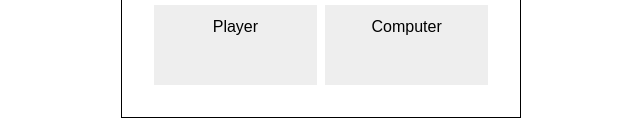
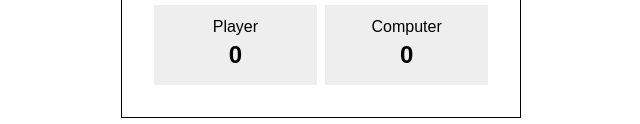
Before and after one commit to columk1/odin-rock-paper-scissors, a plain HTML site: page index.html in a window 1280 px wide. Shown: the part 454-578 px from the top of the page, 319-959 px from the left. Drawn offline with Linux system fonts and the light colour scheme.

Commit message:
add score placeholders to ui

```diff
--- a/index.html
+++ b/index.html
@@ -18,8 +18,8 @@
         </div>
         <div class="console" id="console"></div>
         <div class="scores" id="scores">
-            <div class="score" id="score1">Player <h2></h2></div>
-            <div class="score" id="score2">Computer <h2></h2></div>
+            <div class="score" id="score1">Player <h2>0</h2></div>
+            <div class="score" id="score2">Computer <h2>0</h2></div>
         </div>
     </div>
 </body>
```
